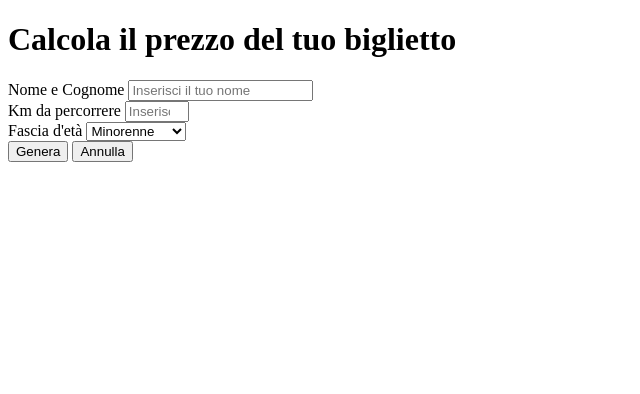
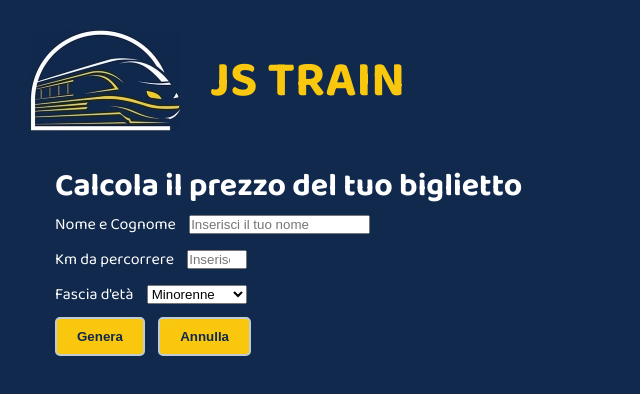
Before and after one commit to fabiogadau/js-biglietto-treno-form, a plain HTML site: page index.html in a window 1280 px wide. Shown: the whole page, without its empty margins (0-640 px from the left). Drawn offline with Linux system fonts and the light colour scheme.

Commit message:
css first step

```diff
--- a/index.html
+++ b/index.html
@@ -2,10 +2,17 @@
 <html lang="en" dir="ltr">
   <head>
     <meta charset="utf-8">
-    <title></title>
+    <title>JS Train</title>
+    <!--Stylesheet-->
+    <link href="https://fonts.googleapis.com/css?family=Baloo+2:400,700&display=swap" rel="stylesheet">
     <link rel="stylesheet" href="style/main.css">
   </head>
   <body>
+
+    <div class="logo-title">
+      <img src="img/logo.jpg" alt="train">
+      <h1 class="logo-text yellow">JS TRAIN</h1>
+    </div>
 
     <div class="wrapper">
 
--- a/script/main.js
+++ b/script/main.js
@@ -57,10 +57,7 @@ VENDITA BIGLIETTO TRENO
 
     // Mostra biglietto
     container.className = 'show';
-
   }
-
-
 );
 
 // Resetta biglietto
--- a/style/main.css
+++ b/style/main.css
@@ -1,3 +1,17 @@
+* {
+  box-sizing: border-box;
+  margin: 0;
+  padding: 0;
+}
+
+body {
+  max-width: 100vw;
+  max-height: 100vh;
+  font-family: 'Baloo 2', cursive;
+  color: #fff;
+  background-color: #11294d;
+}
+
 .hidden {
   opacity: 0;
 }
@@ -5,3 +19,62 @@
 .show {
   opacity: 1;
 }
+
+.yellow {
+  color: #f9c70e;
+}
+
+.blue {
+  color: #11294d;
+}
+
+.white-grey {
+  color: #bfccd4;
+}
+
+.logo-title {
+  max-width: 100%;
+  margin: 30px;
+  display: flex;
+  align-items: center;
+}
+
+.logo-title img {
+padding-right: 30px;
+}
+
+.logo-text {
+  font-size: 50px;
+  vertical-align: middle;
+}
+
+.wrapper {
+  max-width: 1170px;
+  margin: 0 auto;
+}
+
+.btn {
+  background-color: #f9c70e;
+  border: 2px solid #bfccd4;
+  padding: 10px 20px;
+  border-radius: 5px;
+  margin-right: 10px;
+  cursor: pointer;
+  font-weight: bold;
+  color: #11294d;
+}
+
+.wrapper .col {
+  margin-bottom: 10px;
+}
+
+.wrapper .col label {
+  margin-right: 10px;
+}
+
+#biglietto {
+  border: 3px solid #f9c70e;
+  border-radius: 30px;
+  padding: 30px;
+  margin-top: 20px;
+}
```
Also changed, not shown: img/logo.jpg (added).
